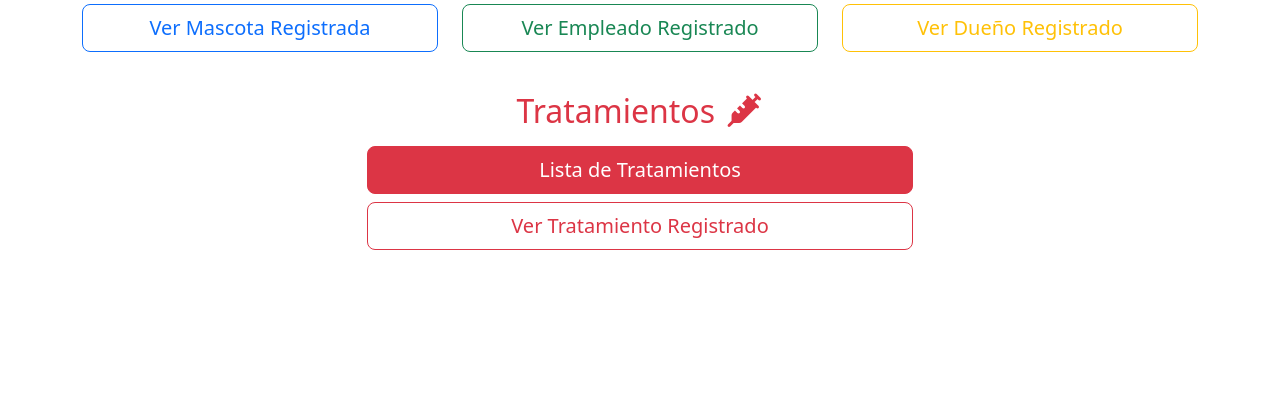
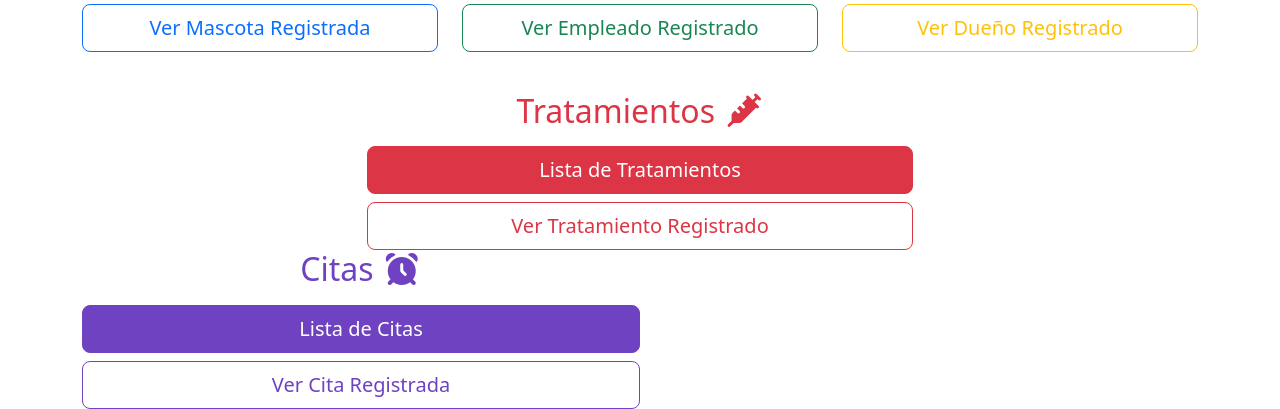
Before and after one commit to albanomp/Proyecto-Clinica-Veterinaria, a Python web app: template Clinica_Veterinaria/app/templates/home.html in a window 1280 px wide. Shown: the part 415-824 px from the top of the page. Before the commit the page ends 665 px from the top, so only its background shows below. Run offline with Jinja, Linux system fonts and the light colour scheme; the template is opened without the code that fills it, so the values that code supplies are empty; some libraries are stand-ins or nearby versions.

Commit message:
Enhance styling for cita links and buttons
Added custom styles for the 'Ver Cita Registrada' link and button.

```diff
--- a/Clinica_Veterinaria/app/templates/home.html
+++ b/Clinica_Veterinaria/app/templates/home.html
@@ -8,6 +8,21 @@
     <link href="https://cdn.jsdelivr.net/npm/bootstrap@5.3.8/dist/css/bootstrap.min.css" rel="stylesheet">
     <link rel="stylesheet"
           href="https://cdnjs.cloudflare.com/ajax/libs/font-awesome/7.0.1/css/all.min.css">
+    <style>
+        /* Estilos para el enlace 'Ver Cita Registrada' */
+        a.citas-link.btn {
+            color: #6f42c1;
+            border-color: #6f42c1;
+            background-color: transparent;
+        }
+        a.citas-link.btn:hover,
+        a.citas-link.btn:focus {
+            color: #ffffff;
+            background-color: #6f42c1;
+            border-color: #6f42c1;
+            text-decoration: none;
+        }
+    </style>
 </head>
 
 <body>
@@ -97,6 +112,22 @@
 
             </div>
         </div>
+        <!-- CITAS -->
+        <div class="col-md-6 text-center">
+
+            <h2 style="color: #6f42c1;" class="mb-3">
+                Citas <i class="fa-solid fa-alarm-clock"></i>
+            </h2>
+
+            <a href="/citas" class="btn btn-lg w-100 mb-2" style="background-color: #6f42c1; border-color: #6f42c1; color: white;">
+                Lista de Citas
+            </a>
+
+            <a href="/citas/1" class="btn btn-lg w-100 citas-link">
+                Ver Cita Registrada
+            </a>
+
+        </div>
 
     </div>
 
```
